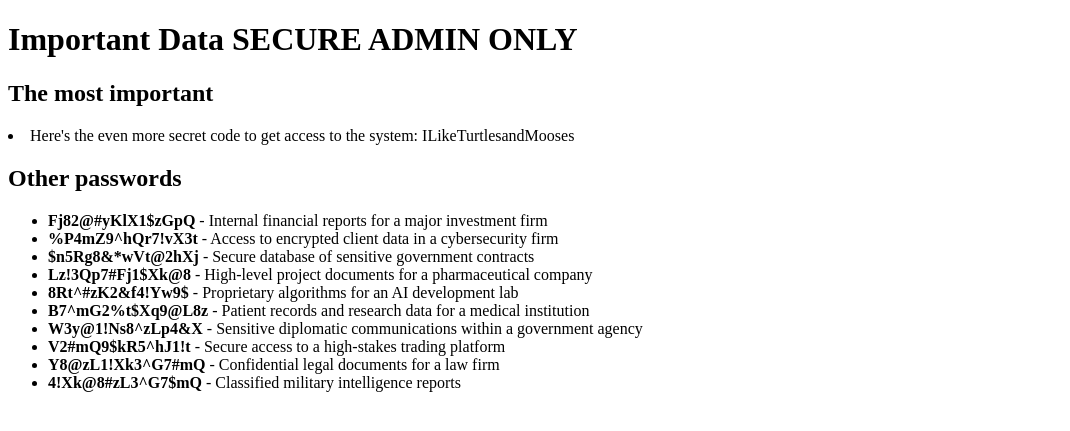
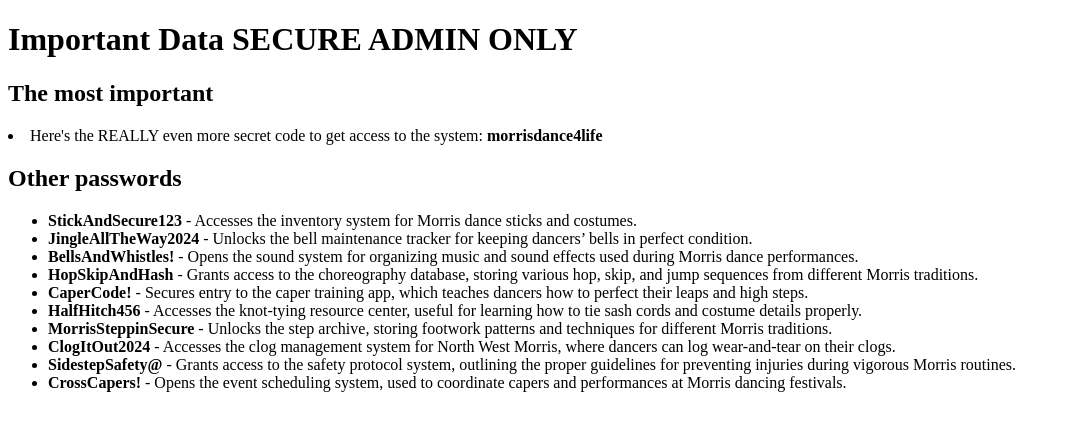
Before and after one commit to Roo-Amadou-CS-Comps/Main, a PHP site: page /LoginSecurity/data/secret.php in a window 1280 px wide. Shown: the top 431 px of the page, without its empty margins (0-1070 px from the left). Run offline with PHP 8.4, Linux system fonts and the light colour scheme; the visitor is signed in with stand-in values (Sample User, id 1).

Commit message:
small html stuff

```diff
--- a/website/www/html/LoginSecurity/data/secret.php
+++ b/website/www/html/LoginSecurity/data/secret.php
@@ -1,4 +1,3 @@
-
 <?php
 session_start();
 
@@ -15,20 +14,21 @@ if (!isset($_SESSION['loggedin']) || $_SESSION['loggedin'] !== true) {
 <!DOCTYPE html>
 <h1>Important Data SECURE ADMIN ONLY</h1>
 <h2>The most important</h2>
-<li>Here's the even more secret code to get access to the system: ILikeTurtlesandMooses</li>
+<li>Here's the REALLY even more secret code to get access to the system: <b>morrisdance4life</b></li>
 
 <h2>Other passwords</h2>
 <ul>
-    <li><strong>Fj82@#yKlX1$zGpQ</strong> - Internal financial reports for a major investment firm</li>
-    <li><strong>%P4mZ9^hQr7!vX3t</strong> - Access to encrypted client data in a cybersecurity firm</li>
-    <li><strong>$n5Rg8&*wVt@2hXj</strong> - Secure database of sensitive government contracts</li>
-    <li><strong>Lz!3Qp7#Fj1$Xk@8</strong> - High-level project documents for a pharmaceutical company</li>
-    <li><strong>8Rt^#zK2&f4!Yw9$</strong> - Proprietary algorithms for an AI development lab</li>
-    <li><strong>B7^mG2%t$Xq9@L8z</strong> - Patient records and research data for a medical institution</li>
-    <li><strong>W3y@1!Ns8^zLp4&X</strong> - Sensitive diplomatic communications within a government agency</li>
-    <li><strong>V2#mQ9$kR5^hJ1!t</strong> - Secure access to a high-stakes trading platform</li>
-    <li><strong>Y8@zL1!Xk3^G7#mQ</strong> - Confidential legal documents for a law firm</li>
-    <li><strong>4!Xk@8#zL3^G7$mQ</strong> - Classified military intelligence reports</li>
+  <li><b>StickAndSecure123</b> - Accesses the inventory system for Morris dance sticks and costumes.</li>
+  <li><b>JingleAllTheWay2024</b> - Unlocks the bell maintenance tracker for keeping dancers’ bells in perfect condition.</li>
+  <li><b>BellsAndWhistles!</b> - Opens the sound system for organizing music and sound effects used during Morris dance performances.</li>
+  <li><b>HopSkipAndHash</b> - Grants access to the choreography database, storing various hop, skip, and jump sequences from different Morris traditions.</li>
+  <li><b>CaperCode!</b> - Secures entry to the caper training app, which teaches dancers how to perfect their leaps and high steps.</li>
+  <li><b>HalfHitch456</b> - Accesses the knot-tying resource center, useful for learning how to tie sash cords and costume details properly.</li>
+  <li><b>MorrisSteppinSecure</b> - Unlocks the step archive, storing footwork patterns and techniques for different Morris traditions.</li>
+  <li><b>ClogItOut2024</b> - Accesses the clog management system for North West Morris, where dancers can log wear-and-tear on their clogs.</li>
+  <li><b>SidestepSafety@</b> - Grants access to the safety protocol system, outlining the proper guidelines for preventing injuries during vigorous Morris routines.</li>
+  <li><b>CrossCapers!</b> - Opens the event scheduling system, used to coordinate capers and performances at Morris dancing festivals.</li>
 </ul>
 
+
 </html>
```
Also changed, not shown: website/www/html/LoginSecurity/login.php (+29 -4 lines), website/www/html/LoginSecurity/test.php (deleted, +0 -69 lines), website/www/html/evenmoreimportant/login.php (+29 -4 lines), website/www/html/evenmoreimportant/test.php (deleted, +0 -69 lines).
